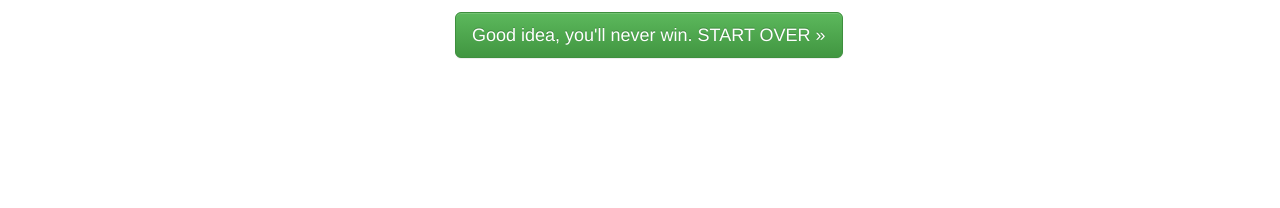
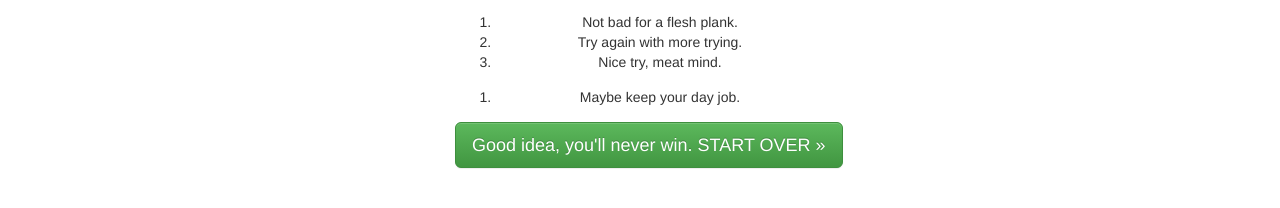
Before and after one commit to seanjohnite/flaming-nemesis, a plain HTML site: page index.html in a window 1280 px wide. Shown: the part 366-574 px from the top of the page. Drawn offline with Linux system fonts and the light colour scheme.

Commit message:
starting insults

```diff
--- a/index.html
+++ b/index.html
@@ -21,10 +21,23 @@
 
     <form action="#">
       <div class="form-group">
-        Your stupid guess: <input class="formcontrol" type="number" placeholder="1 ≥ x ≤ 100">
+        <span>Your stupid guess:</span>
+        <input class="formcontrol" type="number" placeholder="1 ≥ x ≤ 100">
       </div>
       <div class="form-group">
         <input class="formcontrol btn btn-default" type="submit" value="Submit your silly guess">
+      </div>
+      <div class="form-group not-within-50">
+        <ol>
+          <li>Not bad for a flesh plank.</li>
+          <li>Try again with more trying.</li>
+          <li>Nice try, meat mind.</li>
+        </ol>
+      </div>
+      <div class="form-group not-within-20">
+        <ol>
+          <li>Maybe keep your day job.</li>
+        </ol>
       </div>
     </form>
 
```
